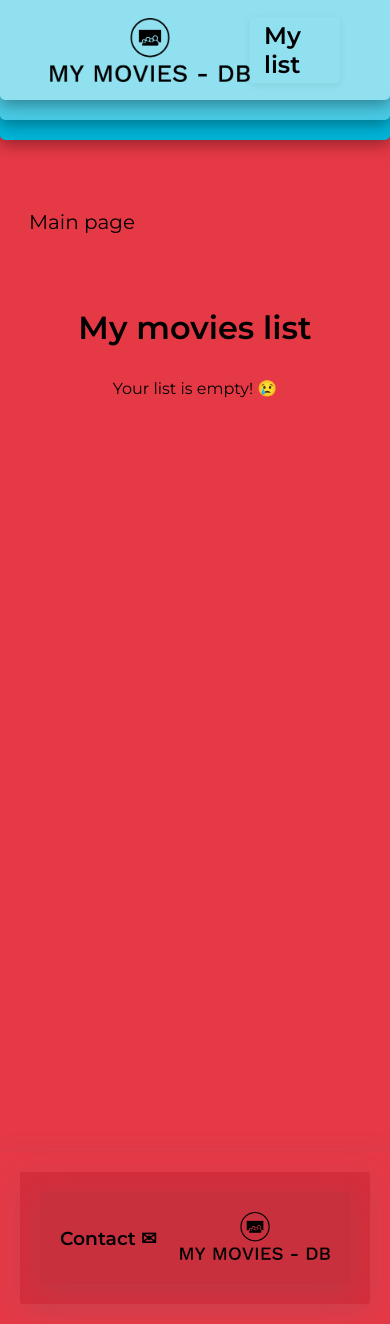
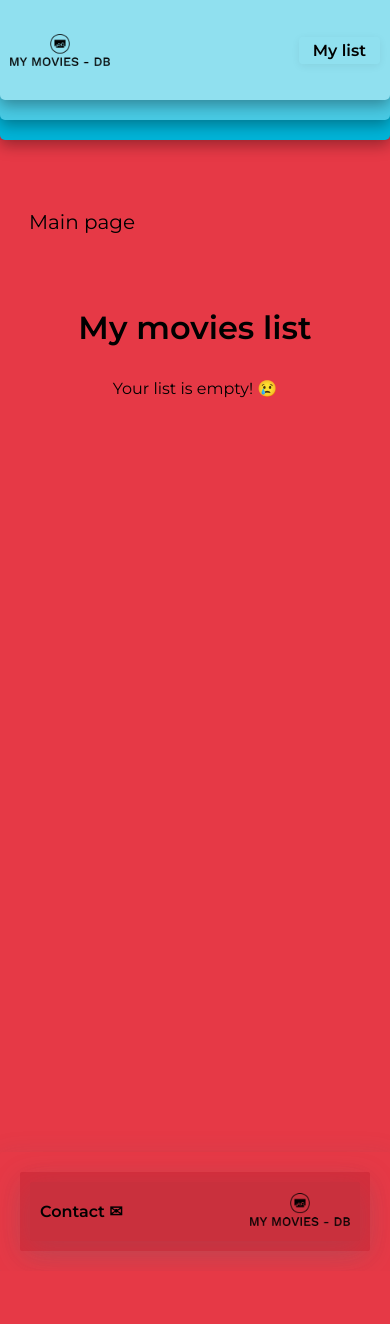
Before and after one commit to Alex-Lima84/movie-search-api, a React (Create React App) app: page /favorites in a window 390 px wide. After the commit the page ends 1271 px from the top, so only its background shows below. Built offline with nearby package versions, Linux system fonts and the light colour scheme.

Commit message:
header and footer responsivity

```diff
--- a/src/components/Footer/styles.scss
+++ b/src/components/Footer/styles.scss
@@ -5,7 +5,7 @@ footer {
   align-items: center;
   justify-content: center;
   box-shadow: rgba(100, 100, 111, 0.2) 0px 7px 29px 0px;
-    border-radius: 2px;
+  border-radius: 2px;
 
   .middle-footer-div {
     display: flex;
@@ -26,7 +26,7 @@ footer {
     margin: 20px 20px;
     box-shadow: rgba(100, 100, 111, 0.2) 0px 7px 29px 0px;
     border-radius: 2px;
-    background-color:  #c9303d;
+    background-color: #c9303d;
 
     .contact-info-container {
       display: flex;
@@ -36,9 +36,6 @@ footer {
         text-decoration: none;
         color: #000;
         padding: 20px 0;
-      }
-      a:first-child {
-        margin-right: 10px;
       }
     }
 
@@ -51,3 +48,29 @@ footer {
     }
   }
 }
+
+@media screen and (max-width: 500px) {
+  footer {
+    .lower-footer-div {
+      margin: 10px;
+
+      .contact-info-container {
+        margin-left: 10px;
+        h3 {
+          font-size: 16px;
+        }
+        a:first-child {
+          margin-right: 0;
+        }
+      }
+
+      .logo-container {
+        margin-right: 10px;
+        img {
+          max-width: 100px;
+          padding: 10px 0;
+        }
+      }
+    }
+  }
+}
--- a/src/components/Header/styles.scss
+++ b/src/components/Header/styles.scss
@@ -30,10 +30,10 @@ header {
   .logo {
     display: flex;
     align-items: center;
-   img {
-    width: 200px;
-    margin-left: 50px;
-   }
+    img {
+      width: 200px;
+      margin-left: 50px;
+    }
   }
 
   .favorites {
@@ -48,3 +48,37 @@ header {
     box-shadow: rgba(0, 0, 0, 0.062) 0px 2px 8px 0px;
   }
 }
+
+@media screen and (max-width: 768px) {
+  .bottom-div {
+    .logo {
+      display: flex;
+      align-items: center;
+      img {
+        width: 150px;
+        margin-left: 20px;
+      }
+    }
+    .favorites {
+      font-size: 20px;
+      margin-right: 20px;
+    }
+  }
+}
+
+@media screen and (max-width: 500px) {
+  .bottom-div {
+    .logo {
+      display: flex;
+      align-items: center;
+      img {
+        width: 100px;
+        margin-left: 10px;
+      }
+    }
+    .favorites {
+      font-size: 16px;
+      margin-right: 10px;
+    }
+  }
+}
```
